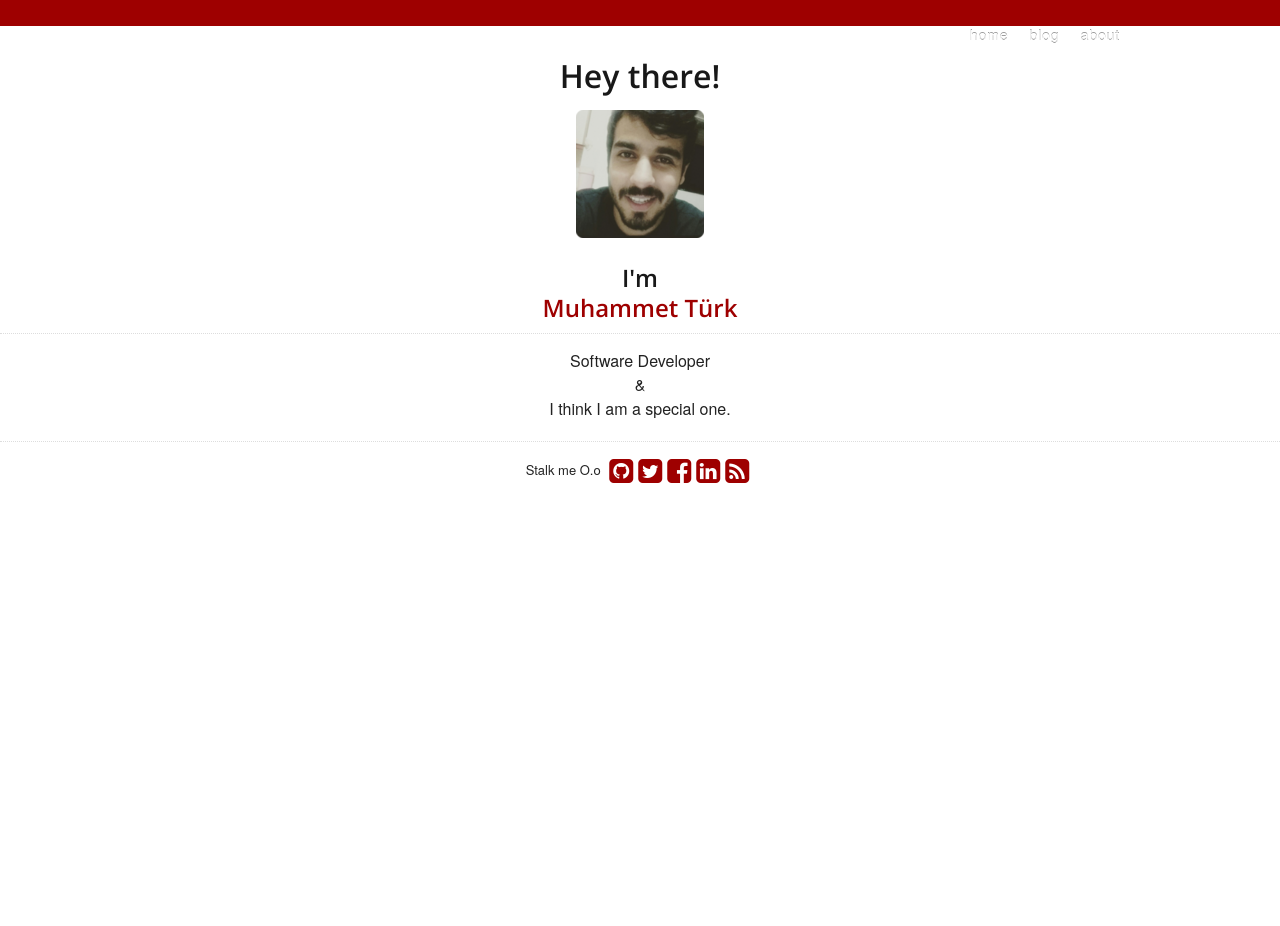
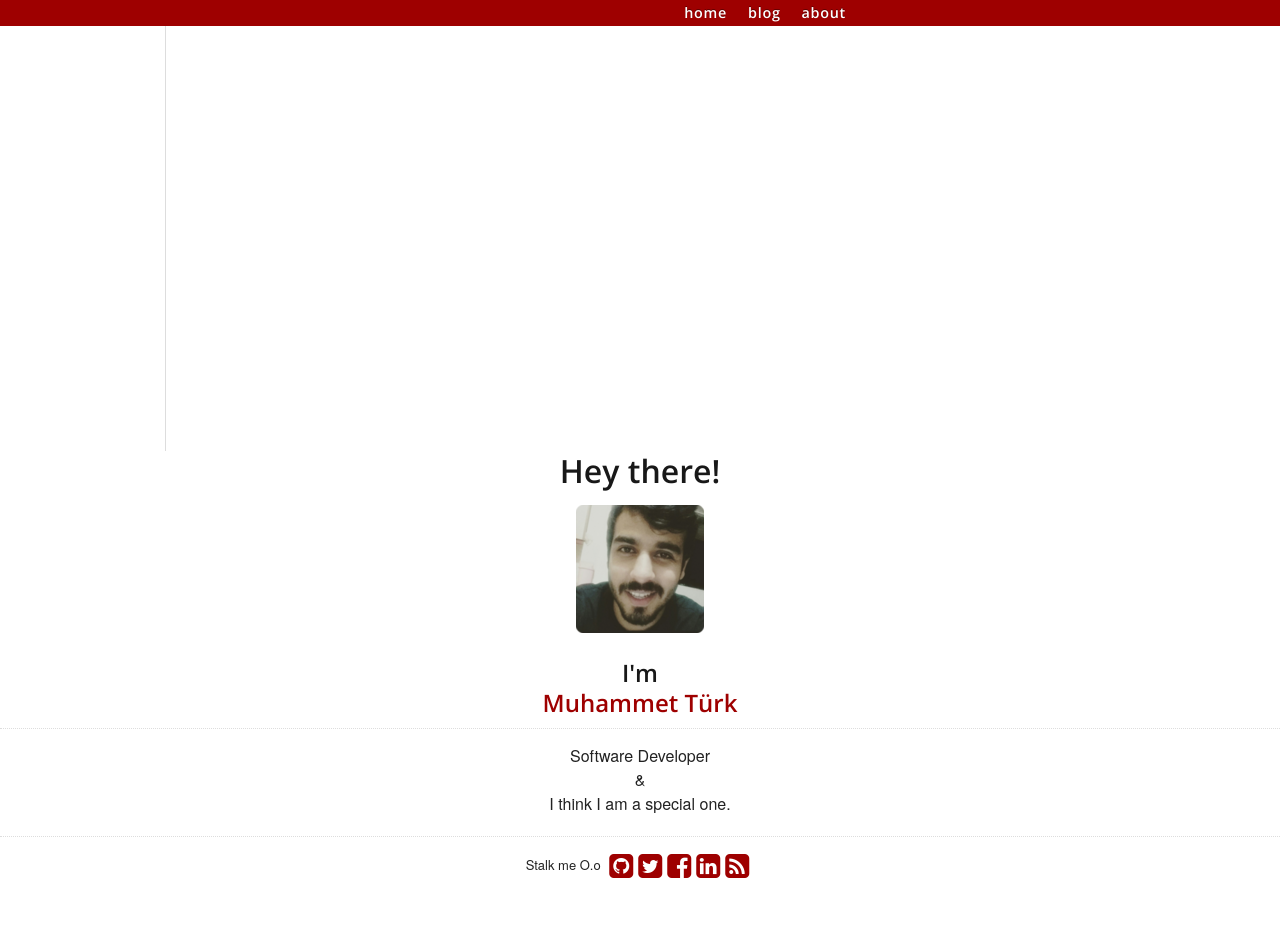
Before and after one commit to mturk111/mturk111.github.io, a Jekyll site: the page built from index.html, in a window 1280 px wide. Built offline with Jekyll 4.4.1, drawn with Linux system fonts in a browser that asks for light colours; nearby versions of some CDN libraries.

Commit message:
Update default-without-footer.html

```diff
--- a/_layouts/default-without-footer.html
+++ b/_layouts/default-without-footer.html
@@ -20,12 +20,14 @@
 </head>
 <body>
 <div class="container" >
+  <div class="eleven columns content">
     <div id ="topbar">
       <ul>
         <li><a href="/about">about</a></li>
         <li><a href="/blog">blog</a></li>
         <li><a href="/">home</a></li>
       </ul>
+    </div>
   </div>
 </div>
 <div>
```
Lines whose indentation alone changed are shown as unchanged.
